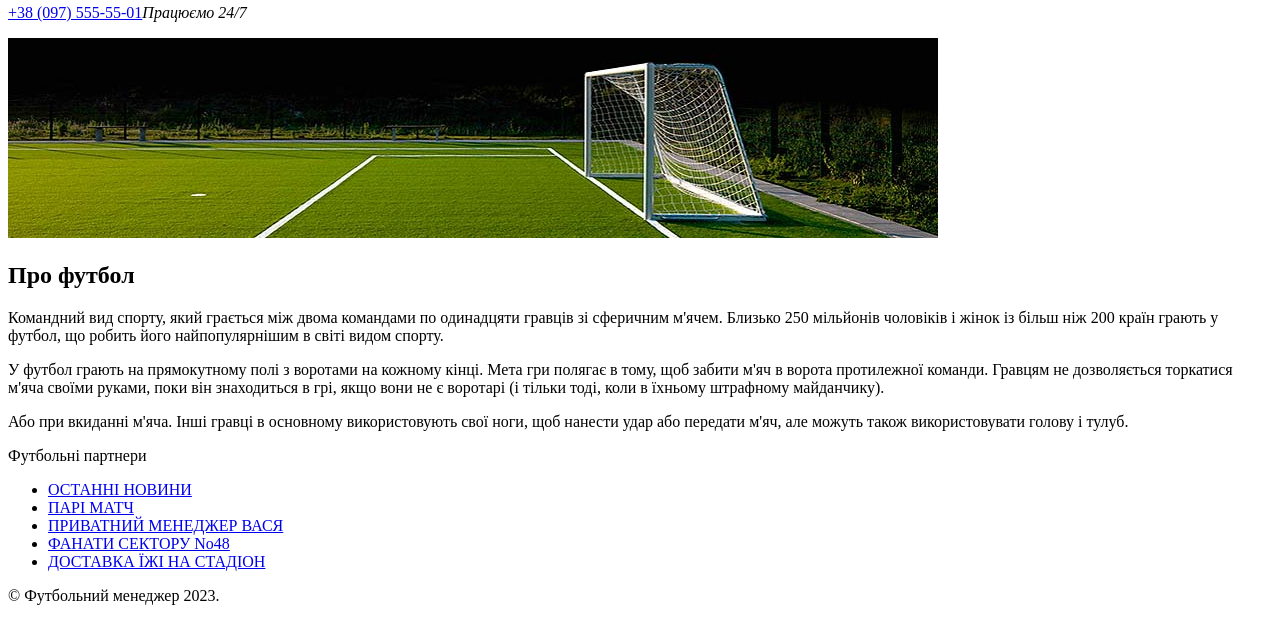
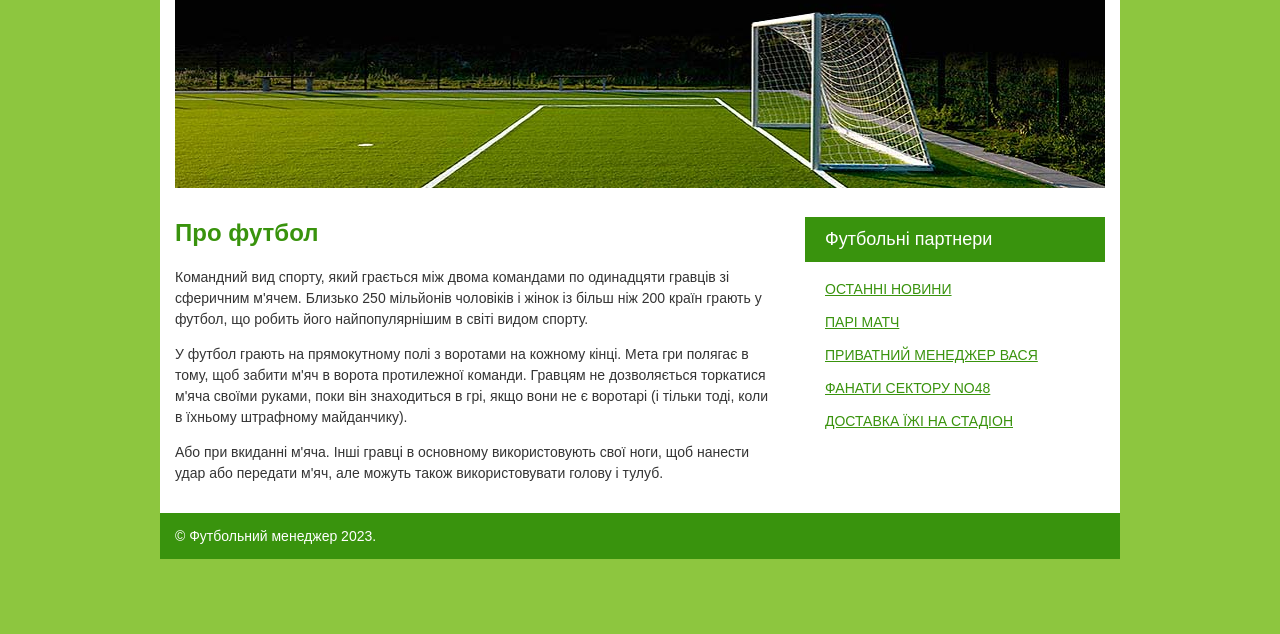
Before and after one commit to nnnnasstiiii/Football, a plain HTML site: page index.html in a window 1280 px wide. Shown: the part 166-800 px from the top of the page. Drawn offline with Linux system fonts and the light colour scheme.

Commit message:
Update index.html

```diff
--- a/index.html
+++ b/index.html
@@ -5,7 +5,7 @@
 <meta http-equiv="X-UA-Compatible" content="IE=edge">
 <meta name="viewport" content="width=device-width, initial-scale=1.0">
 <title>Футбольний менеджер. Офіційний сайт. Футбол Хмельницький</title>
-<!-- <link rel="stylesheet" href="css/style.css"> -->
+<link rel="stylesheet" href="style.css">
 </head>
 <body>
 <div class="wrapper">
```
